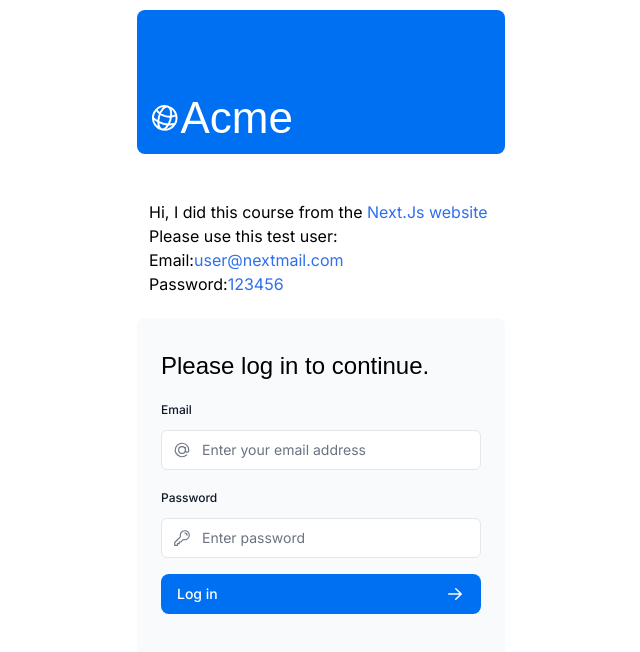
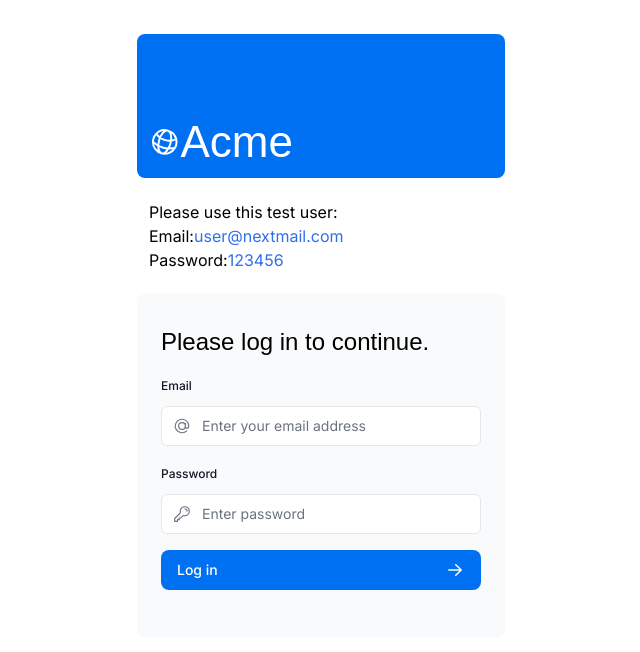
Before and after one commit to nicolasrouge/nextjs-dashboard, a Next.js app: page /login in a window 1280 px wide. Shown: the top 652 px of the page, without its empty margins (319-959 px from the left). Built offline with nearby package versions, Linux system fonts and the light colour scheme; a web font is replaced by a local one.

Commit message:
Fix Login screen ui

```diff
--- a/app/login/page.tsx
+++ b/app/login/page.tsx
@@ -11,11 +11,8 @@ export default function LoginPage() {
                     </div>
                 </div>
 
-                <div className="flex h-20 w-full items-end rounded-lg p-3 md:h-36">
+                <div className="flex w-full items-end p-3">
                     <div>
-                        <div className="text-md">Hi, I did this course from the {' '}
-                            <a href="https://nextjs.org/learn/dashboard-app" className="text-blue-600" target="_blank" rel="noopener noreferrer">Next.Js website</a>
-                        </div>
                         <label className="text-md mt-4">Please use this test user:</label>
                         <div className="text-md">Email:
                             <span className="text-blue-600">user@nextmail.com</span>
```
